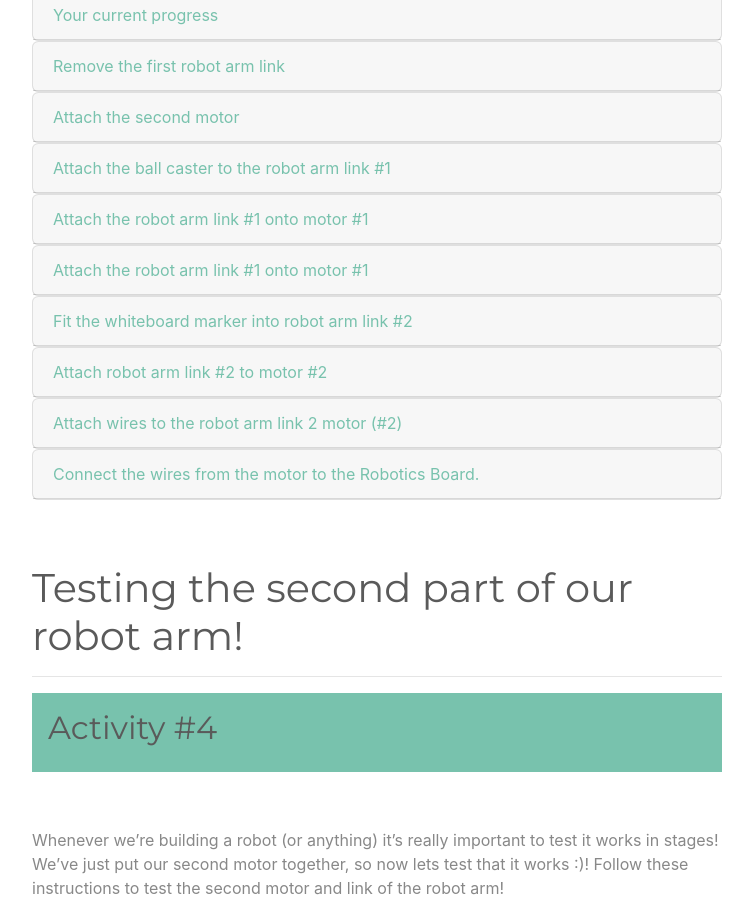
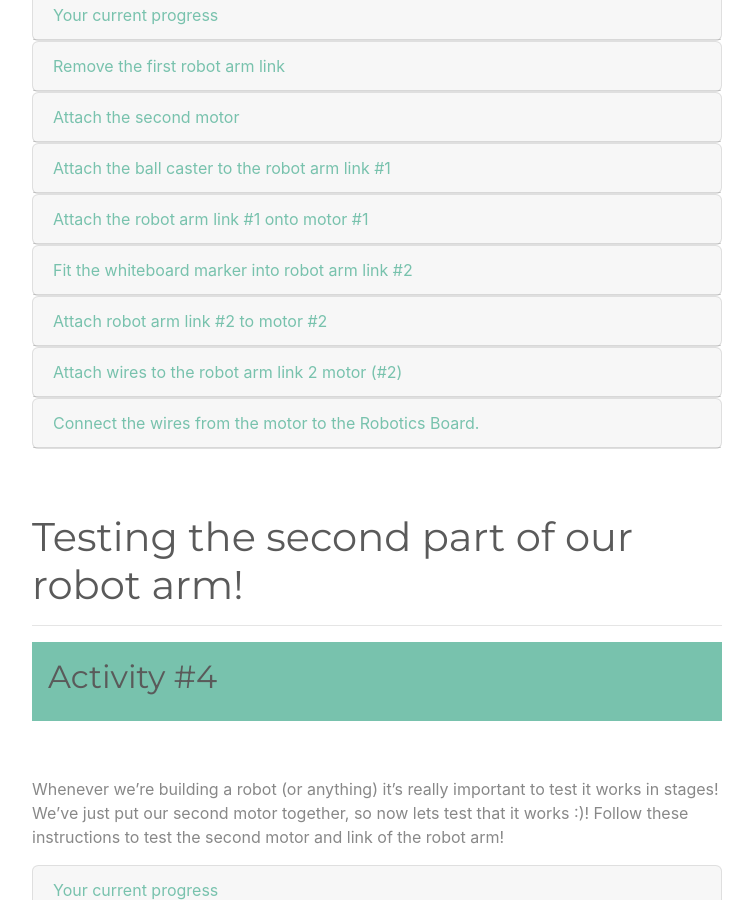
Before and after one commit to samhohcm/Robot-Kinematics-Remote-Worksheet-1, a Jekyll site: the page built from index.md, in a window 1280 px wide and 900 px high, scrolled down 7077 px. Shown: the whole window, without its empty margins (263-1016 px from the left). Built offline with Jekyll 4.4.1, drawn with Linux system fonts in a browser that asks for light colours.

Commit message:
Update index.md

```diff
--- a/index.md
+++ b/index.md
@@ -825,24 +825,6 @@ Let's build the second part of the robot arm!
     </div>
   </div>
 
-  <div class="card">
-    <div class="card-header">
-      <a class="collapsed card-link" data-toggle="collapse" href="#collapseSevenC">
-        Attach the robot arm link #1 onto motor #1
-      </a>
-    </div>
-    <div id="collapseSevenC" class="collapse" data-parent="#accordion">
-      <div class="card-body">
-        Now we're going to place the motor arm link #1 so that is attached back onto motor #1. Remember to carefully line up the 'D' shape that fits onto the motor shaft. Look at the photos for how this should look.
-
-        <br><br>
-        <img src="images/assembly2/IMG_20210329_183328_compressed.jpg" class="img-fluid" alt="assemblyImage">
-        <br><br>
-        <img src="images/assembly2/IMG_20210329_183340_compressed.jpg" class="img-fluid" alt="assemblyImage">
-
-      </div>
-    </div>
-  </div>
 
   <div class="card">
     <div class="card-header">
```
